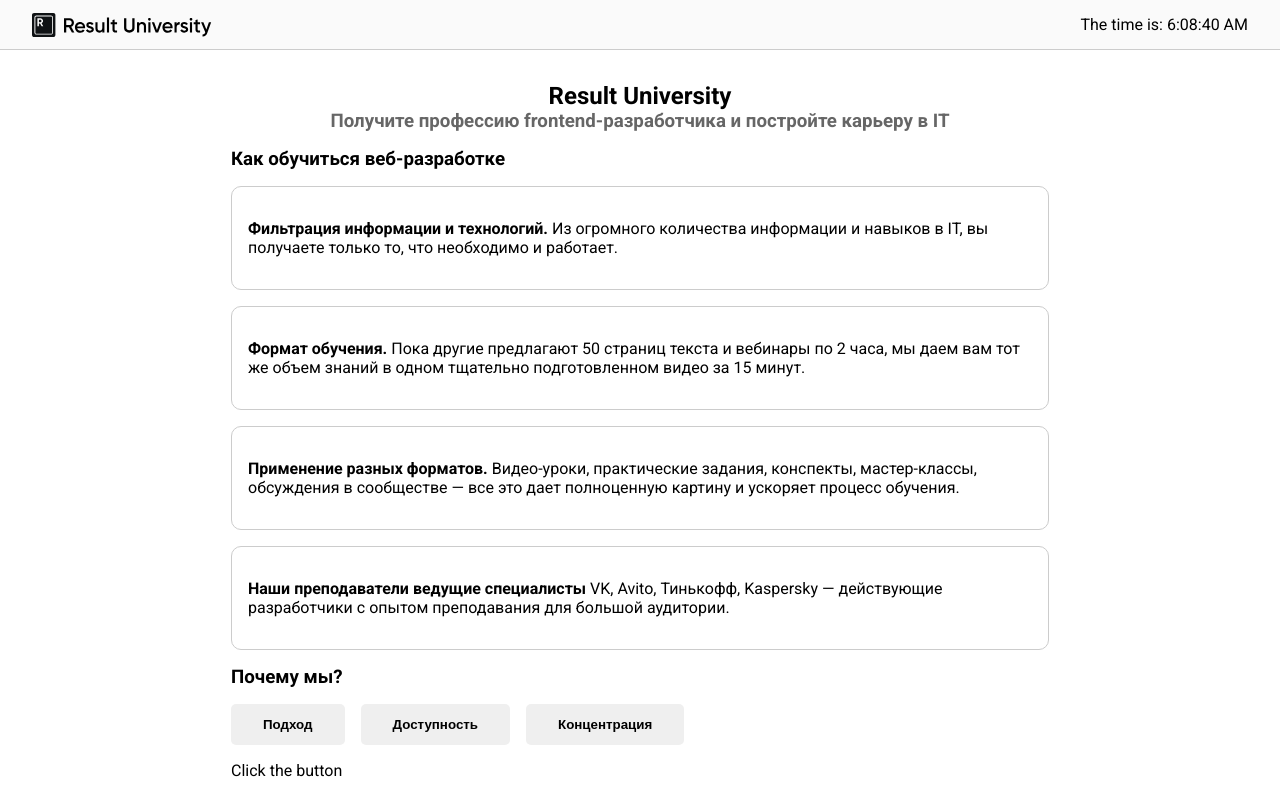
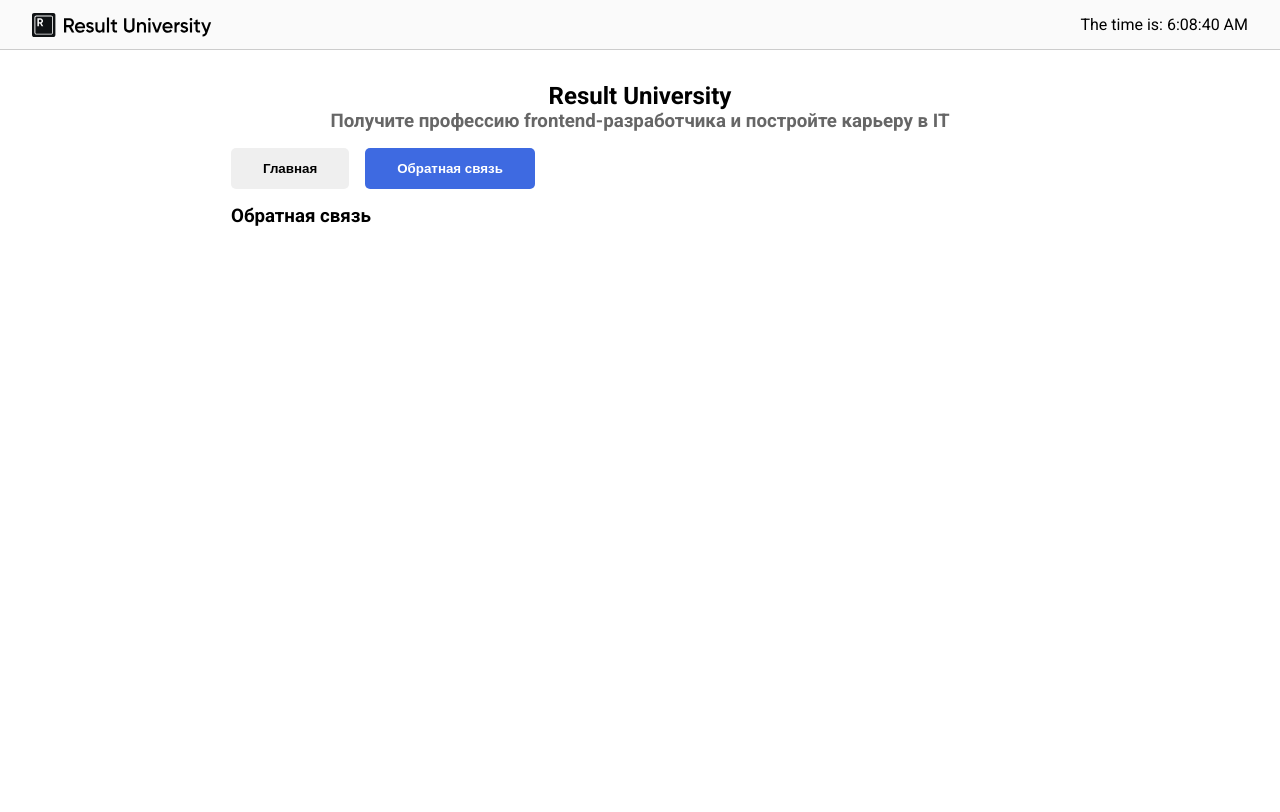
Before and after one commit to feruzboboqulov02/React-Project, a React (Vite) app: page / in a window 1280 px wide. Built offline with nearby package versions, Linux system fonts and the light colour scheme.

Commit message:
refactoring

```diff
--- a/src/App.jsx
+++ b/src/App.jsx
@@ -1,16 +1,28 @@
-import Header from './components/Header';
-import TeachingSection from './components/Button/teachingSection';
-import DifferencesSection from './components/Button/DifferencesSection';
-import IntroSection from './components/Button/IntroSection';
+import Header from './components/Header/Header';
+import TeachingSection from './components/teachingSection';
+import DifferencesSection from './components/DifferencesSection';
+import IntroSection from './components/IntroSection';
+import TabsSection from './components/TabsSection';
+import FeedbackSection from './components/FeedbackSection';
+import { useState } from 'react';
 
 export default function App() {
+
+  const [tab,setTab] = useState('feedback');
   return (
     <>
       <Header />
       <main>
         <IntroSection />
-        <TeachingSection />
-        <DifferencesSection />
+        <TabsSection active={tab} onChange={(current)=>setTab(current)} />
+        {tab === 'main' && (
+          <><TeachingSection />
+          <DifferencesSection />
+          </>
+        )}
+        {tab === 'feedback' && <FeedbackSection />}
+
+
       </main>
     </>
   )
--- a/src/components/Button/DifferencesSection.jsx
+++ b/src/components/DifferencesSection.jsx
@@ -1,6 +1,6 @@
-import Button from './Button'
+import Button from './Button/Button'
 import { useState } from 'react';
-import {differences} from '../../data'
+import {differences} from '../data'
 
 export default function DifferencesSection(){
     const [contentType, setContentType] =useState(null);
--- /dev/null
+++ b/src/components/FeedbackSection.jsx
@@ -0,0 +1,9 @@
+export default function FeedbackSection(){
+    return(
+        <section>
+            <h3>
+                Обратная связь
+            </h3>
+        </section>
+    )
+}
--- /dev/null
+++ b/src/components/Header/Header.css
@@ -0,0 +1,9 @@
+header {
+  height: 50px;
+  display: flex;
+  padding: 0 2rem;
+  justify-content: space-between;
+  align-items: center;
+  border-bottom: 1px solid #ccc;
+  background: #fafafa;
+}
--- a/src/components/Header.jsx
+++ b/src/components/Header/Header.jsx
@@ -1,5 +1,6 @@
 import { useState } from 'react';
 import logo from '/public/logo-name.svg';
+import './Header.css';
 export default function Header(){
     const [now,setNow] = useState(new Date());
     setInterval(() => {
--- /dev/null
+++ b/src/components/TabsSection.jsx
@@ -0,0 +1,11 @@
+import Button from './Button/Button'
+
+
+export default function TabsSection({active,onChange}){
+    return(
+        <section style = {{marginBottom:'1rem'}}>
+            <Button isActive={active === 'main'} onClick={()=>onChange('main')}>Главная</Button>
+            <Button isActive={active === 'feedback'} onClick={()=>onChange('feedback')}>Обратная связь</Button>
+        </section>
+    )
+}
--- a/src/components/Button/teachingSection.jsx
+++ b/src/components/teachingSection.jsx
@@ -1,5 +1,5 @@
- import {ways} from '../../data'
- import WayToTeach from '../WayToTeach';
+ import {ways} from '../data'
+ import WayToTeach from './WayToTeach';
 
 
 export default function TeachingSection(){
--- a/src/index.css
+++ b/src/index.css
@@ -10,7 +10,7 @@
   font-family: 'Roboto', sans-serif;
 }
 
-header {
+/* header {
   height: 50px;
   display: flex;
   padding: 0 2rem;
@@ -18,7 +18,7 @@
   align-items: center;
   border-bottom: 1px solid #ccc;
   background: #fafafa;
-}
+} */
 
 main {
   max-width: 850px;
```
Also changed, not shown: src/components/IntroSection.jsx (renamed from src/components/Button/IntroSection.jsx).
